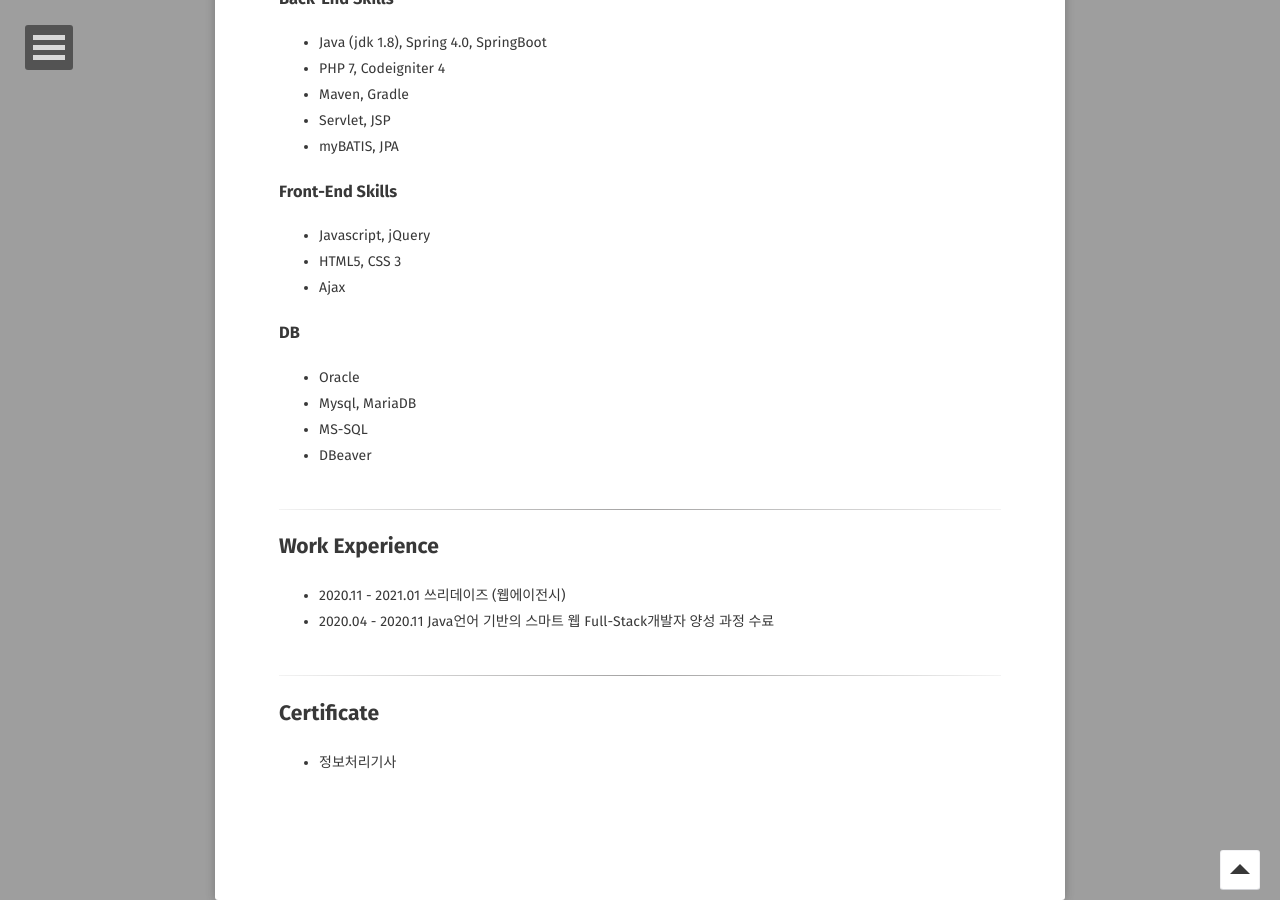
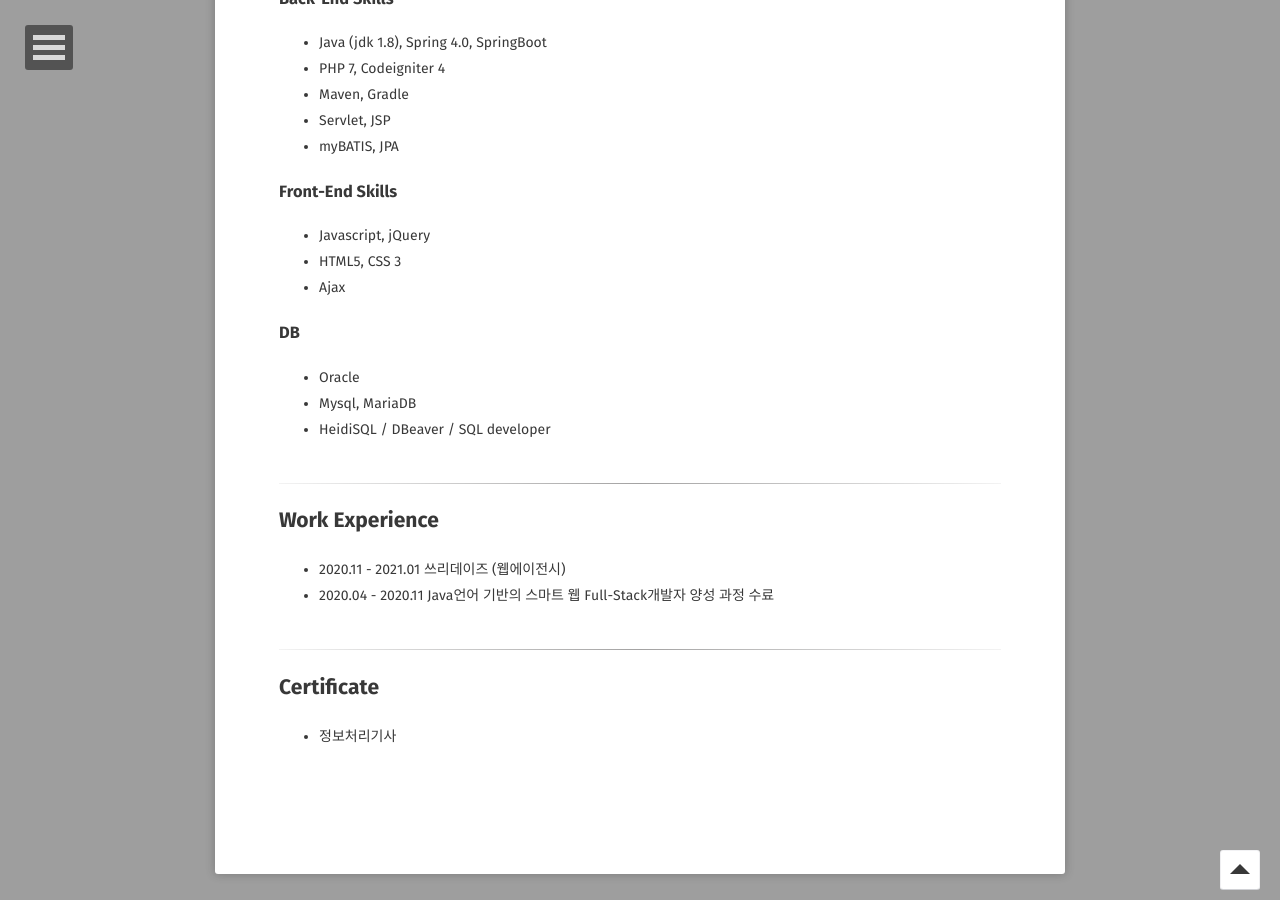
Before and after one commit to GayeonYoon/GayeonYoon.github.io, a Jekyll site: the page built from about/index.md, in a window 1280 px wide and 900 px high, scrolled down 855 px. Built offline with Jekyll 4.4.1, drawn with Linux system fonts in a browser that asks for light colours; some web fonts are replaced.

Commit message:
Update index.md

```diff
--- a/about/index.md
+++ b/about/index.md
@@ -34,8 +34,7 @@ feature: /assets/img/bg.jpg
 ### DB
  * Oracle
  * Mysql, MariaDB
- * MS-SQL
- * DBeaver
+ * HeidiSQL / DBeaver / SQL developer
 <br><br>
 
 ------
```
